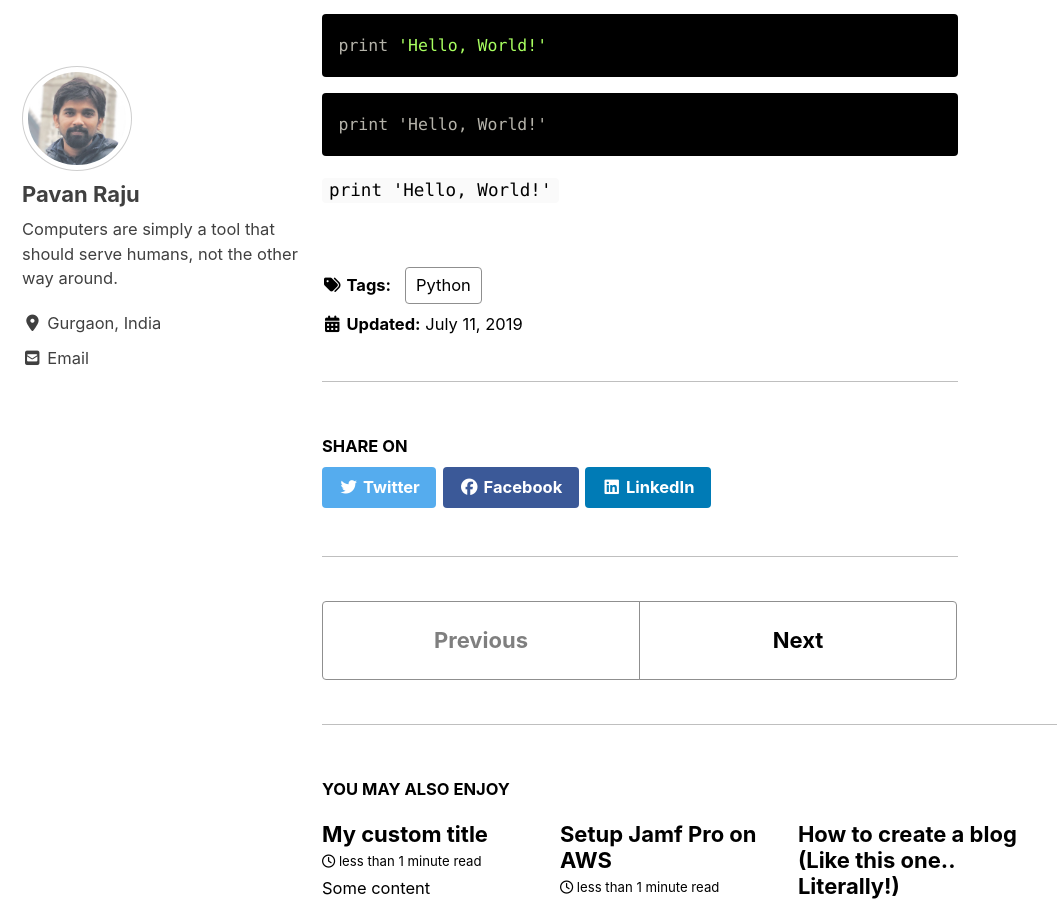
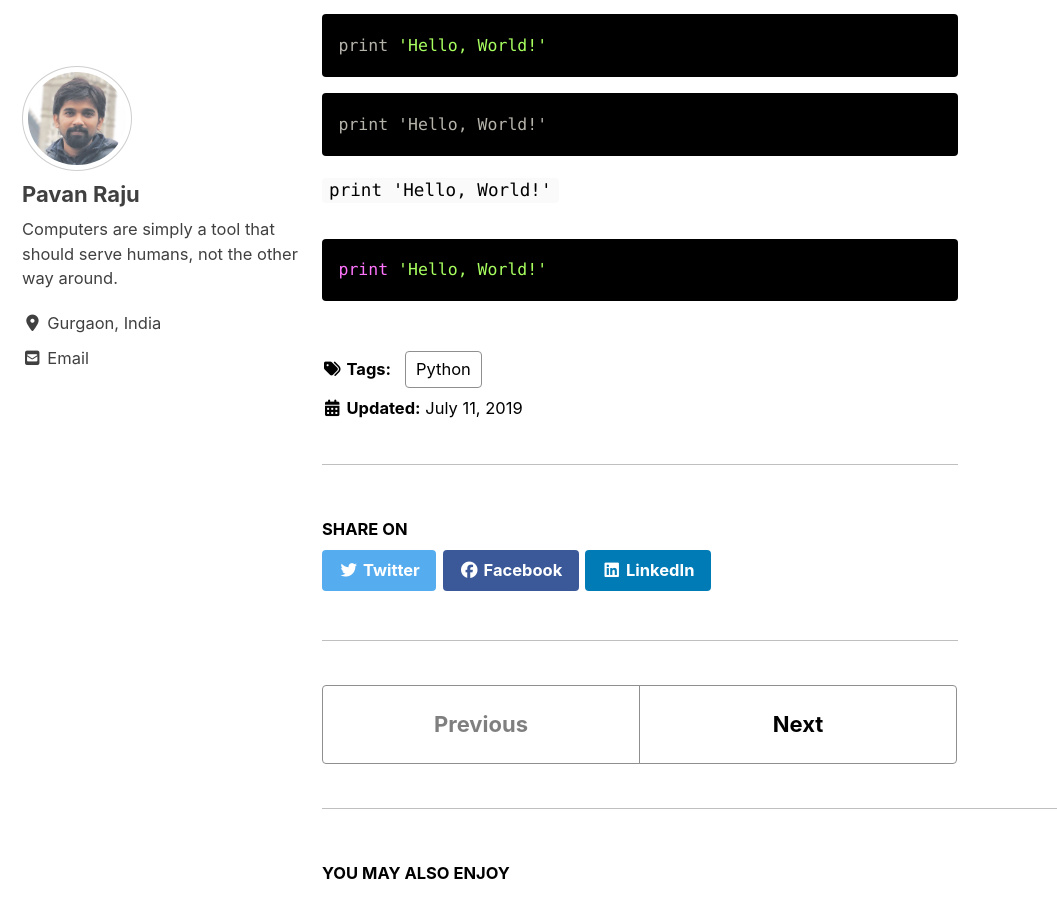
Before and after one commit to iampavan/themacguy, a Jekyll site: the page built from _posts/2019/2019-07-July/2019-07-11-01-hello-world.md, in a window 1280 px wide and 900 px high, scrolled down 355 px. Shown: the whole window, without its empty margins (0-1057 px from the left). Built offline with Jekyll 4.4.1, drawn with Linux system fonts in a browser that asks for light colours; cached includes are drawn as plain includes; nearby versions of some CDN libraries.

Commit message:
testing content

```diff
--- a/_posts/2019/2019-07-July/2019-07-11-01-hello-world.md
+++ b/_posts/2019/2019-07-July/2019-07-11-01-hello-world.md
@@ -19,3 +19,7 @@ print 'Hello, World!'
 
 
 `print 'Hello, World!'`
+
+{% highlight python %}
+print 'Hello, World!'
+{% endhighlight %}
```
